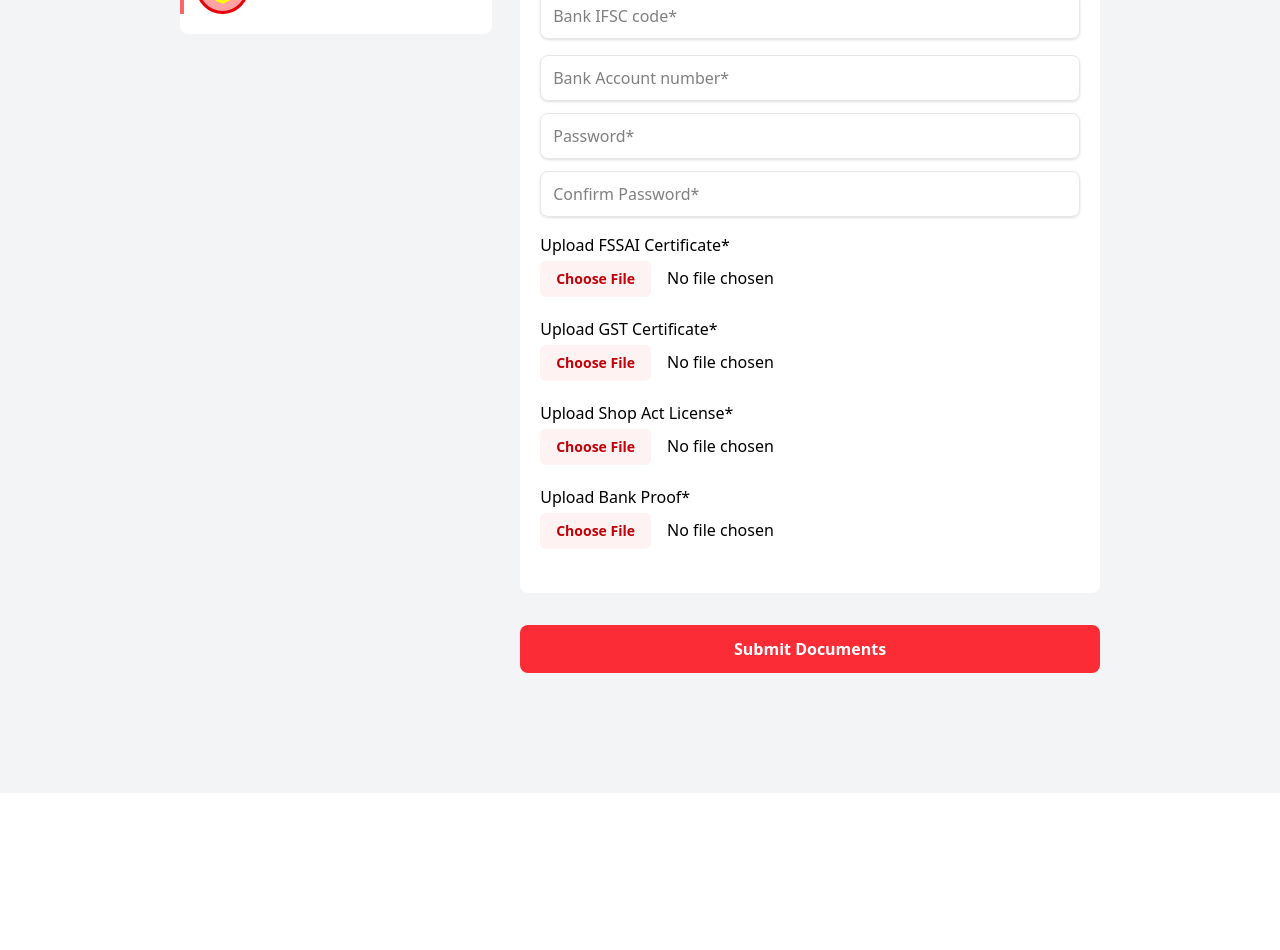
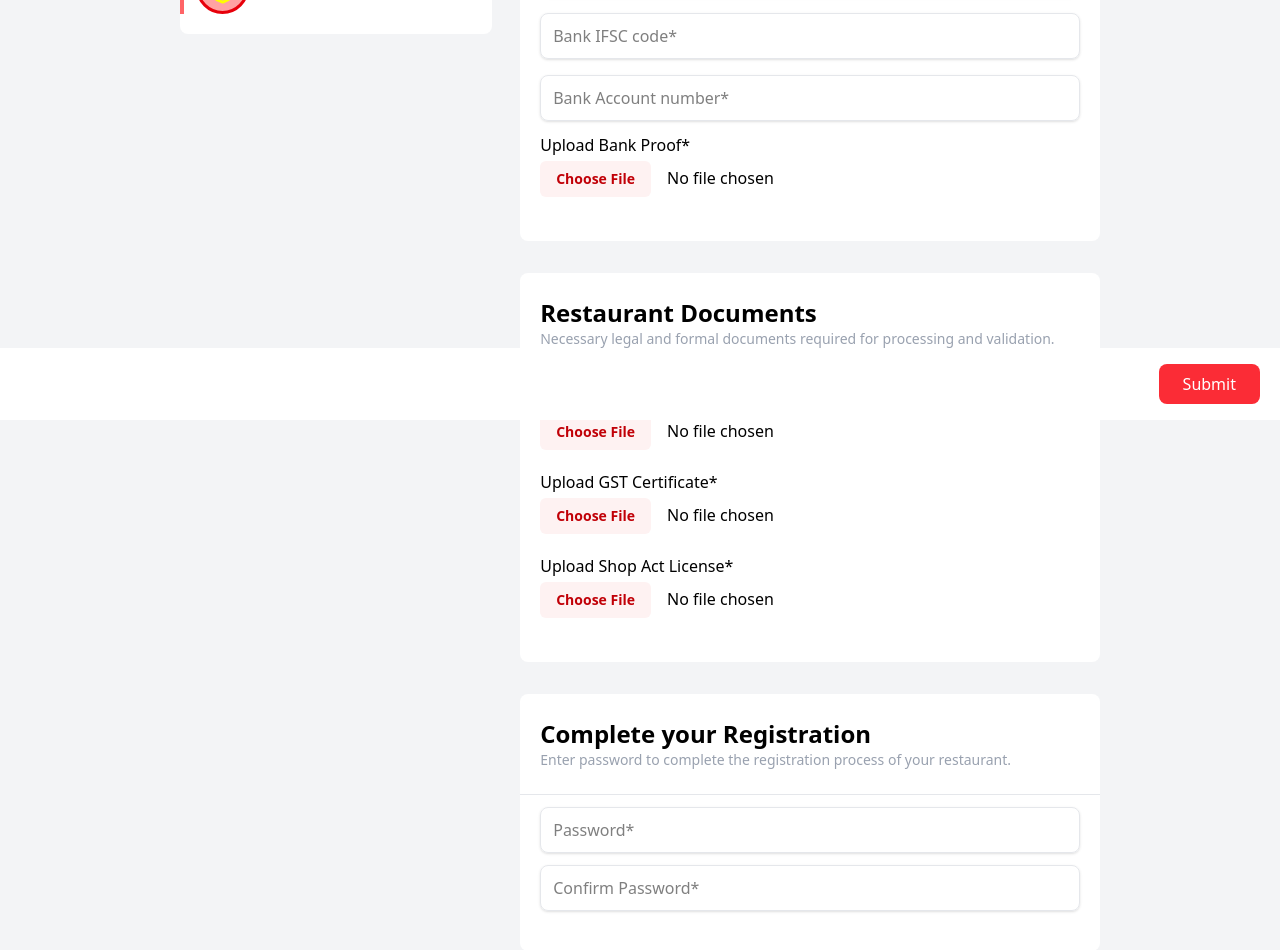
Before and after one commit to Promit-Biswas3361/EpicEatz, a React (Vite) app: page /new-partner/step3 in a window 1280 px wide. Shown: the part 380-1330 px from the top of the page. Before the commit the page ends 1173 px from the top, so only its background shows below. Built offline with nearby package versions, Linux system fonts and the light colour scheme.

Commit message:
Updated UI & backend for Restaurant registration + edit feature for dish.category

```diff
--- a/package.json
+++ b/package.json
@@ -12,6 +12,7 @@
   "dependencies": {
     "@reduxjs/toolkit": "^2.6.1",
     "@tailwindcss/vite": "^4.0.8",
+    "axios": "^1.8.4",
     "lucide-react": "^0.475.0",
     "mongodb": "^6.15.0",
     "react": "^19.0.0",
--- a/src/Frontend/New-partner/Step1.jsx
+++ b/src/Frontend/New-partner/Step1.jsx
@@ -59,12 +59,17 @@ const Step1 = () => {
     <div className="bg-gray-100">
       <NavbarPartner />
 
-      <form onSubmit={handleSubmit} className="mt-16.5 md:mt-21.5 pt-10 pb-30 w-full">
+      <form
+        onSubmit={handleSubmit}
+        className="mt-16.5 md:mt-21.5 pt-10 pb-30 w-full"
+      >
         <div className="flex flex-row justify-center items-start px-10 lg:px-25 xl:px-45 2xl:px-55">
           {/* Sidebar */}
           <div className="hidden md:block md:flex-[35%] mr-3.5 bg-white h-fit rounded-lg pt-3">
             <div className="border-b-1 border-gray-200 px-3 pb-4 mb-3">
-              <h4 className="text-xl font-semibold">Complete your registration</h4>
+              <h4 className="text-xl font-semibold">
+                Complete your registration
+              </h4>
             </div>
             <div className="flex items-center px-3 border-l-4 border-red-400 mb-5">
               <div className="bg-red-300 border-3 border-red-600 rounded-full p-1.5 mr-2.5">
@@ -94,7 +99,9 @@ const Step1 = () => {
             <div className="bg-white rounded-lg mb-8 py-6">
               <div className="border-b-1 border-gray-200 mb-3 pb-6 px-5">
                 <h3 className="text-2xl font-semibold">Restaurant Name</h3>
-                <p className="text-sm text-gray-400">Customers will see this name on EpicEatz</p>
+                <p className="text-sm text-gray-400">
+                  Customers will see this name on EpicEatz
+                </p>
               </div>
               <div className="px-5">
                 <input
@@ -114,7 +121,8 @@ const Step1 = () => {
               <div className="border-b-1 border-gray-200 mb-3 pb-6 px-5">
                 <h3 className="text-2xl font-semibold">Owner Details</h3>
                 <p className="text-sm text-gray-400">
-                  EpicEatz will use these details for all business communications and updates
+                  EpicEatz will use these details for all business
+                  communications and updates
                 </p>
               </div>
               <div className="px-6">
@@ -206,11 +214,11 @@ const Step1 = () => {
               </div>
             </div>
 
-            <div className="text-right px-6">
+            <div className="w-full flex justify-end px-5 fixed bottom-0 left-0 bg-white py-4">
               <button
                 type="submit"
                 disabled={loading}
-                className="bg-red-500 text-white px-6 py-2.5 rounded-lg hover:bg-red-600 transition-all"
+                className="bg-red-500 text-white px-6 py-2 rounded-lg hover:bg-red-600 cursor-pointer transition-all"
               >
                 {loading ? "Submitting..." : "Continue"}
               </button>
--- a/src/Frontend/New-partner/Step3.jsx
+++ b/src/Frontend/New-partner/Step3.jsx
@@ -92,7 +92,9 @@ const Step3 = () => {
           {/* Sidebar */}
           <div className="hidden md:block md:flex-[35%] mr-3.5 bg-white h-fit rounded-lg pt-3">
             <div className="border-b-1 border-gray-200 px-3 pb-4 mb-3">
-          <h4 className="text-xl font-semibold">Complete your registration</h4>
+              <h4 className="text-xl font-semibold">
+                Complete your registration
+              </h4>
             </div>
             <div className="flex items-center px-4 mb-5">
               <div className="bg-green-300 border-3 border-green-600 rounded-[50%] p-1.5 mr-2.5">
@@ -122,7 +124,8 @@ const Step3 = () => {
               <div className="border-b-1 border-gray-200 mb-3 pb-6 px-5">
                 <h3 className="text-2xl font-semibold">Official Documents</h3>
                 <p className="text-sm text-gray-400">
-              Necessary legal and formal documents required for processing and validation.
+                  Owner's banking and identification documents required for processing
+                  and validation.
                 </p>
               </div>
 
@@ -155,6 +158,80 @@ const Step3 = () => {
                   onChange={handleInputChange}
                   className="w-full outline-none border-1 border-gray-200 rounded-lg py-2.5 px-3 shadow-sm mb-3"
                 />
+                <div className="mb-5">
+                  <label className="block mb-1 font-medium">
+                    Upload Bank Proof*
+                  </label>
+                  <input
+                    type="file"
+                    name="bankProof"
+                    required
+                    onChange={handleFileChange}
+                    className="w-full file:mr-4 file:py-2 file:px-4 file:rounded-md file:border-0 file:text-sm file:font-semibold file:bg-red-50 file:text-red-700 hover:file:bg-red-100 file:cursor-pointer"
+                  />
+                </div>
+              </div>
+            </div>
+
+            <div className="bg-white rounded-lg mb-8 py-6">
+              <div className="border-b-1 border-gray-200 mb-3 pb-6 px-5">
+                <h3 className="text-2xl font-semibold">Restaurant Documents</h3>
+                <p className="text-sm text-gray-400">
+                  Necessary legal and formal documents required for processing
+                  and validation.
+                </p>
+              </div>
+              <div className="flex flex-col px-5">
+                <div className="mb-5">
+                  <label className="block mb-1 font-medium">
+                    Upload FSSAI Certificate*
+                  </label>
+                  <input
+                    type="file"
+                    name="fssai"
+                    required
+                    onChange={handleFileChange}
+                    className="w-full file:mr-4 file:py-2 file:px-4 file:rounded-md file:border-0 file:text-sm file:font-semibold file:bg-red-50 file:text-red-700 hover:file:bg-red-100 file:cursor-pointer"
+                  />
+                </div>
+                <div className="mb-5">
+                  <label className="block mb-1 font-medium">
+                    Upload GST Certificate*
+                  </label>
+                  <input
+                    type="file"
+                    name="gst"
+                    required
+                    onChange={handleFileChange}
+                    className="w-full file:mr-4 file:py-2 file:px-4 file:rounded-md file:border-0 file:text-sm file:font-semibold file:bg-red-50 file:text-red-700 hover:file:bg-red-100 file:cursor-pointer"
+                  />
+                </div>
+                <div className="mb-5">
+                  <label className="block mb-1 font-medium">
+                    Upload Shop Act License*
+                  </label>
+                  <input
+                    type="file"
+                    name="shopAct"
+                    required
+                    onChange={handleFileChange}
+                    className="w-full file:mr-4 file:py-2 file:px-4 file:rounded-md file:border-0 file:text-sm file:font-semibold file:bg-red-50 file:text-red-700 hover:file:bg-red-100 file:cursor-pointer"
+                  />
+                </div>
+              </div>
+            </div>
+
+            <div className="bg-white rounded-lg mb-8 py-6">
+              <div className="border-b-1 border-gray-200 mb-3 pb-6 px-5">
+                <h3 className="text-2xl font-semibold">
+                  Complete your Registration
+                </h3>
+                <p className="text-sm text-gray-400">
+                  Enter password to complete the registration process of your
+                  restaurant.
+                </p>
+              </div>
+              <div className="px-5">
                 <input
                   type="password"
                   name="password"
@@ -173,62 +250,21 @@ const Step3 = () => {
                   onChange={handleInputChange}
                   className="w-full outline-none border-1 border-gray-200 rounded-lg py-2.5 px-3 shadow-sm mb-4"
                 />
-
-            {/* Updated File Inputs */}
-            <div className="mb-5">
-              <label className="block mb-1 font-medium">Upload FSSAI Certificate*</label>
-              <input
-                type="file"
-                name="fssai"
-                required
-                onChange={handleFileChange}
-                className="w-full file:mr-4 file:py-2 file:px-4 file:rounded-md file:border-0 file:text-sm file:font-semibold file:bg-red-50 file:text-red-700 hover:file:bg-red-100"
-              />
-            </div>
-            <div className="mb-5">
-              <label className="block mb-1 font-medium">Upload GST Certificate*</label>
-              <input
-                type="file"
-                name="gst"
-                required
-                onChange={handleFileChange}
-                className="w-full file:mr-4 file:py-2 file:px-4 file:rounded-md file:border-0 file:text-sm file:font-semibold file:bg-red-50 file:text-red-700 hover:file:bg-red-100"
-              />
-            </div>
-            <div className="mb-5">
-              <label className="block mb-1 font-medium">Upload Shop Act License*</label>
-              <input
-                type="file"
-                name="shopAct"
-                required
-                onChange={handleFileChange}
-                className="w-full file:mr-4 file:py-2 file:px-4 file:rounded-md file:border-0 file:text-sm file:font-semibold file:bg-red-50 file:text-red-700 hover:file:bg-red-100"
-              />
-            </div>
-            <div className="mb-5">
-              <label className="block mb-1 font-medium">Upload Bank Proof*</label>
-              <input
-                type="file"
-                name="bankProof"
-                required
-                onChange={handleFileChange}
-                className="w-full file:mr-4 file:py-2 file:px-4 file:rounded-md file:border-0 file:text-sm file:font-semibold file:bg-red-50 file:text-red-700 hover:file:bg-red-100"
-              />
-            </div>
               </div>
             </div>
 
+            <div className="w-full flex justify-end px-5 fixed bottom-0 left-0 bg-white py-4">
               <button
                 type="submit"
-          className="w-full bg-red-500 hover:bg-red-600 text-white font-semibold py-3 rounded-lg transition duration-300"
+                className="bg-red-500 text-white py-2 px-6 rounded-lg hover:bg-red-600 cursor-pointer transition duration-300"
               >
-          Submit Documents
+                Submit
               </button>
+            </div>
           </div>
         </div>
       </form>
     </div>
-
   );
 };
 
```
Also changed, not shown: src/Frontend/New-partner/Step2.jsx (+52 -10 lines), src/Frontend/OwnerProfile/MenuTimings.jsx (+33 -11 lines), 1 other file (tests, documents, lock files or other folders). Lines whose indentation alone changed are shown as unchanged.
